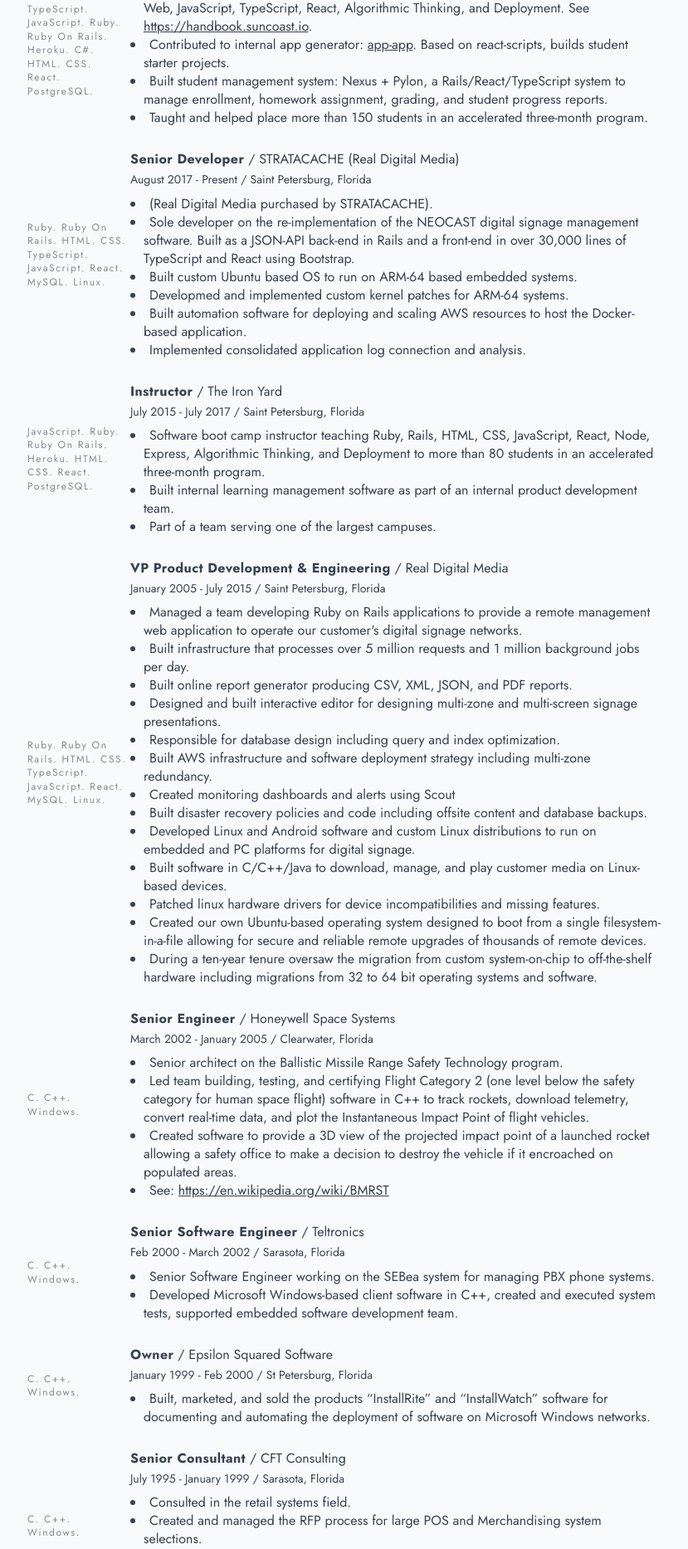
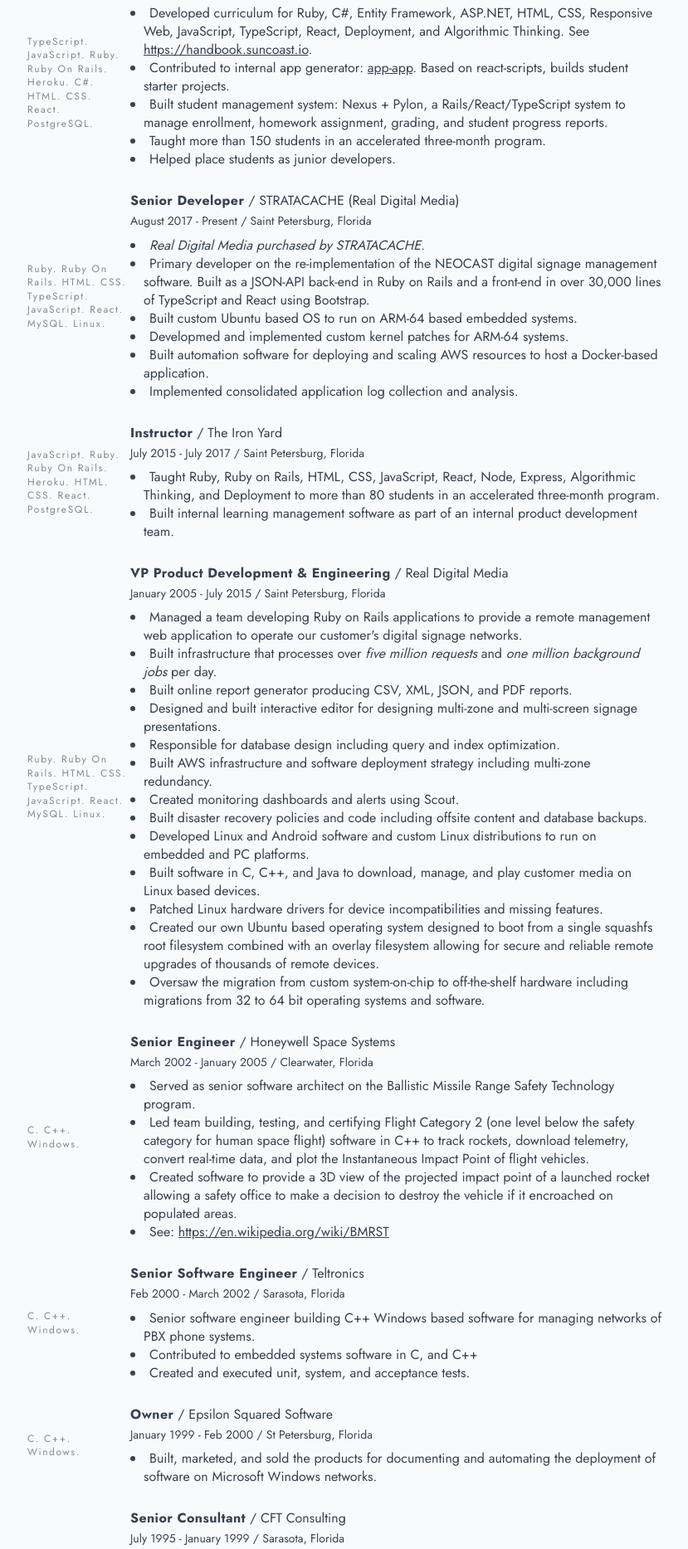
Before and after one commit to gstark/resume, a React (Vite) app: page / in a window 1280 px wide. Shown: the part 290-2157 px from the top of the page at 83% size, without its empty margins (227-1056 px from the left). Built offline with nearby package versions, Linux system fonts and the light colour scheme.

Commit message:
Minor edits to vertical spacing between sections

```diff
--- a/src/App.tsx
+++ b/src/App.tsx
@@ -6,6 +6,7 @@
 import { Community } from './Community'
 import { AboutResume } from './AboutResume'
 import { Skills } from './Skills'
+import { Separator } from './Separator'
 
 export function App() {
   return (
@@ -41,23 +42,31 @@
 
         <Skills showTitle skills={resume.skills} />
 
+        <Separator />
+
         {resume.experience.map((experience, index) => (
           <Experience key={index} showTitle={index === 0} {...experience} />
         ))}
+
+        <Separator />
 
         {resume.community.map((community, index) => (
           <Community key={index} showTitle={index === 0} {...community} />
         ))}
 
+        <Separator />
+
         {resume.eduction.map((education, index) => (
           <Education key={index} showTitle={index === 0} {...education} />
         ))}
 
-        <div className="my-5">
-          {resume.opensource.map((opensource, index) => (
-            <OpenSource key={index} showTitle={index === 0} {...opensource} />
-          ))}
-        </div>
+        <Separator />
+
+        {resume.opensource.map((opensource, index) => (
+          <OpenSource key={index} showTitle={index === 0} {...opensource} />
+        ))}
+
+        <Separator />
 
         <AboutResume />
       </div>
--- a/src/Education.tsx
+++ b/src/Education.tsx
@@ -21,7 +21,7 @@
   _location: string
 }) {
   return (
-    <section className="grid grid-cols-12 my-5">
+    <section className="grid grid-cols-12 my-2">
       <p
         className={cx('font-bold tracking-widest', sectionTitleClassNames, {
           [sectionTitleBorderClassNames]: showTitle,
--- /dev/null
+++ b/src/Separator.tsx
@@ -0,0 +1,5 @@
+import React from 'react'
+
+export function Separator() {
+  return <div className="mt-12" />
+}
--- a/src/resume.json
+++ b/src/resume.json
@@ -7,10 +7,11 @@
       "endDate": "Present",
       "location": "Saint Petersburg, Florida",
       "descriptions": [
-        "Developed curriculum for Ruby, C#, Entity Framework, ASP.NET, HTML, CSS, Responsive Web, JavaScript, TypeScript, React, Algorithmic Thinking, and Deployment. See <a class=\"underline print:no-underline\" href=\"https://handbook.suncoast.io\">https://handbook.suncoast.io</a>.",
+        "Developed curriculum for Ruby, C#, Entity Framework, ASP.NET, HTML, CSS, Responsive Web, JavaScript, TypeScript, React, Deployment, and Algorithmic Thinking. See <a class=\"underline print:no-underline\" href=\"https://handbook.suncoast.io\">https://handbook.suncoast.io</a>.",
         "Contributed to internal app generator: <a class=\"underline print:no-underline\" href=\"https://www.npmjs.com/package/app-app\">app-app</a>. Based on react-scripts, builds student starter projects.",
         "Built student management system: Nexus + Pylon, a Rails/React/TypeScript system to manage enrollment, homework assignment, grading, and student progress reports.",
-        "Taught and helped place more than 150 students in an accelerated three-month program."
+        "Taught more than 150 students in an accelerated three-month program.",
+        "Helped place students as junior developers."
       ],
       "skills": [
         "TypeScript",
@@ -32,12 +33,12 @@
       "endDate": "Present",
       "location": "Saint Petersburg, Florida",
       "descriptions": [
-        "(Real Digital Media purchased by STRATACACHE).",
-        "Sole developer on the re-implementation of the NEOCAST digital signage management software. Built as a JSON-API back-end in Rails and a front-end in over 30,000 lines of TypeScript and React using Bootstrap.",
+        "<span class=\"italic\">Real Digital Media purchased by STRATACACHE.</span>",
+        "Primary developer on the re-implementation of the NEOCAST digital signage management software. Built as a JSON-API back-end in Ruby on Rails and a front-end in over 30,000 lines of TypeScript and React using Bootstrap.",
         "Built custom Ubuntu based OS to run on ARM-64 based embedded systems.",
         "Developmed and implemented custom kernel patches for ARM-64 systems.",
-        "Built automation software for deploying and scaling AWS resources to host the Docker-based application.",
-        "Implemented consolidated application log connection and analysis."
+        "Built automation software for deploying and scaling AWS resources to host a Docker-based application.",
+        "Implemented consolidated application log collection and analysis."
       ],
       "skills": [
         "Ruby",
@@ -58,9 +59,8 @@
       "endDate": "July 2017",
       "location": "Saint Petersburg, Florida",
       "descriptions": [
-        "Software boot camp instructor teaching Ruby, Rails, HTML, CSS, JavaScript, React, Node, Express, Algorithmic Thinking, and Deployment to more than 80 students in an accelerated three-month program.",
-        "Built internal learning management software as part of an internal product development team.",
-        "Part of a team serving one of the largest campuses."
+        "Taught Ruby, Ruby on Rails, HTML, CSS, JavaScript, React, Node, Express, Algorithmic Thinking, and Deployment to more than 80 students in an accelerated three-month program.",
+        "Built internal learning management software as part of an internal product development team."
       ],
       "skills": [
         "JavaScript",
@@ -81,18 +81,18 @@
       "location": "Saint Petersburg, Florida",
       "descriptions": [
         "Managed a team developing Ruby on Rails applications to provide a remote management web application to operate our customer's digital signage networks.",
-        "Built infrastructure that processes over 5 million requests and 1 million background jobs per day.",
+        "Built infrastructure that processes over <span class=\"italic\">five million requests</span> and <span class=\"italic\">one million background jobs</span> per day.",
         "Built online report generator producing CSV, XML, JSON, and PDF reports.",
         "Designed and built interactive editor for designing multi-zone and multi-screen signage presentations.",
         "Responsible for database design including query and index optimization.",
         "Built AWS infrastructure and software deployment strategy including multi-zone redundancy.",
-        "Created monitoring dashboards and alerts using Scout",
+        "Created monitoring dashboards and alerts using Scout.",
         "Built disaster recovery policies and code including offsite content and database backups.",
-        "Developed Linux and Android software and custom Linux distributions to run on embedded and PC platforms for digital signage.",
-        "Built software in C/C++/Java to download, manage, and play customer media on Linux-based devices.",
-        "Patched linux hardware drivers for device incompatibilities and missing features.",
-        "Created our own Ubuntu-based operating system designed to boot from a single filesystem-in-a-file allowing for secure and reliable remote upgrades of thousands of remote devices.",
-        "During a ten-year tenure oversaw the migration from custom system-on-chip to off-the-shelf hardware including migrations from 32 to 64 bit operating systems and software."
+        "Developed Linux and Android software and custom Linux distributions to run on embedded and PC platforms.",
+        "Built software in C, C++, and Java to download, manage, and play customer media on Linux based devices.",
+        "Patched Linux hardware drivers for device incompatibilities and missing features.",
+        "Created our own Ubuntu based operating system designed to boot from a single squashfs root filesystem combined with an overlay filesystem allowing for secure and reliable remote upgrades of thousands of remote devices.",
+        "Oversaw the migration from custom system-on-chip to off-the-shelf hardware including migrations from 32 to 64 bit operating systems and software."
       ],
       "skills": [
         "Ruby",
@@ -113,7 +113,7 @@
       "endDate": "January 2005",
       "location": "Clearwater, Florida",
       "descriptions": [
-        "Senior architect on the Ballistic Missile Range Safety Technology program.",
+        "Served as senior software architect on the Ballistic Missile Range Safety Technology program.",
         "Led team building, testing, and certifying Flight Category 2 (one level below the safety category for human space flight) software in C++ to track rockets, download telemetry, convert real-time data, and plot the Instantaneous Impact Point of flight vehicles.",
         "Created software to provide a 3D view of the projected impact point of a launched rocket allowing a safety office to make a decision to destroy the vehicle if it encroached on populated areas.",
         "See: <a class=\"underline print:no-underline\" href=\"https://en.wikipedia.org/wiki/BMRST\">https://en.wikipedia.org/wiki/BMRST</a>"
@@ -127,8 +127,9 @@
       "endDate": "March 2002",
       "location": "Sarasota, Florida",
       "descriptions": [
-        "Senior Software Engineer working on the SEBea system for managing PBX phone systems.",
-        "Developed Microsoft Windows-based client software in C++, created and executed system tests, supported embedded software development team."
+        "Senior software engineer building C++ Windows based software for managing networks of PBX phone systems.",
+        "Contributed to embedded systems software in C, and C++",
+        "Created and executed unit, system, and acceptance tests."
       ],
       "skills": ["C", "C++", "Windows"]
     },
@@ -139,7 +140,7 @@
       "endDate": "Feb 2000",
       "location": "St Petersburg, Florida",
       "descriptions": [
-        "Built, marketed, and sold the products “InstallRite” and “InstallWatch” software for documenting and automating the deployment of software on Microsoft Windows networks."
+        "Built, marketed, and sold the products for documenting and automating the deployment of software on Microsoft Windows networks."
       ],
       "skills": ["C", "C++", "Windows"]
     },
@@ -150,9 +151,8 @@
       "endDate": "January 1999",
       "location": "Sarasota, Florida",
       "descriptions": [
-        "Consulted in the retail systems field.",
-        "Created and managed the RFP process for large POS and Merchandising system selections.",
-        "Managed and wrote supporting software systems for nationwide system deployments and migrations including POS, inventory management, warehouse management, and accounting for companies such as GAP, Egghead, Totes, and Adidas."
+        "Designed and wrote supporting software systems for nationwide system deployments and migrations including POS, inventory management, warehouse management, and accounting for companies such as GAP, Egghead, Totes, and Adidas.",
+        "Managed the RFP process for large POS and Merchandising system selections."
       ],
       "skills": ["C", "C++", "Windows"]
     }
```
